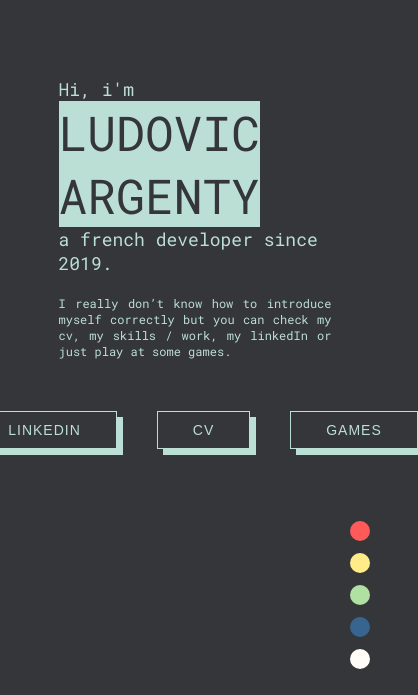
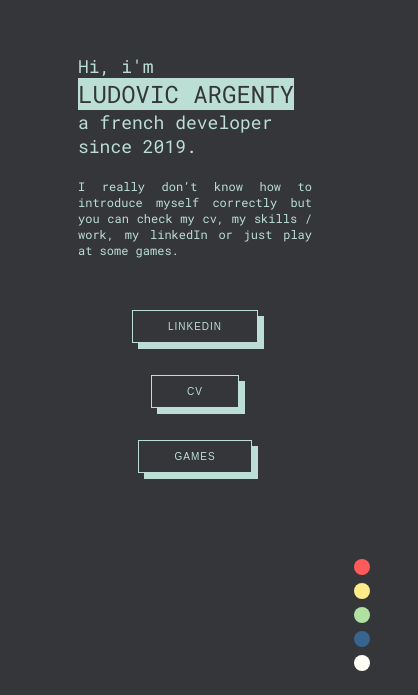
Before and after one commit to Largenty/Portfolio, a React (Create React App) app: page /profile in a window 390 px wide. Shown: the part 149-844 px from the top of the page, 418 px wide, since content can reach past the window. Built offline with nearby package versions, Linux system fonts and the light colour scheme.

Commit message:
adding media

```diff
--- a/src/components/Theme.tsx
+++ b/src/components/Theme.tsx
@@ -39,13 +39,9 @@ const Theme = () => {
           <button
             key={key}
             onClick={() => handleChange(item.theme)}
+            className="theme"
             style={{
-              padding: "10px",
-              margin: "6px 20px",
-              borderRadius: "50%",
               backgroundColor: item.color,
-              border: "none",
-              cursor: "pointer",
             }}
           ></button>
         );
--- a/src/pages/Profile.tsx
+++ b/src/pages/Profile.tsx
@@ -11,7 +11,7 @@ const Profile = () => {
         className="flex justify-center align-center column"
         style={{ height: "100vh", margin: "auto" }}
       >
-        <div style={{ maxWidth: "70%", margin: "auto" }}>
+        <div className="maxWidth" style={{ maxWidth: "70%", margin: "auto" }}>
           <div>
             <h3>Hi, i'm</h3>
             <h1
@@ -38,7 +38,7 @@ const Profile = () => {
             games.
           </p>
 
-          <div className="flex justify-center" style={{ margin: "20px" }}>
+          <div className="flex justify-center mediaButton" style={{ margin: "20px" }}>
             <div style={{ margin: "0 20px" }}>
               <Button {...linkedInLink} />
             </div>
--- a/src/scss/_body.scss
+++ b/src/scss/_body.scss
@@ -28,6 +28,7 @@ body {
 @include theme(#ff5a5a, #ffc9ed, "red");
 @include theme(#343639, #bcdfd5, "dark");
 
+
 // body.yellow {
 //   background-color: #ffec88;
 //   color: #416f72;
--- /dev/null
+++ b/src/scss/_media-queries.scss
@@ -0,0 +1,19 @@
+@media screen and (max-width: 768px) {
+    h1 {
+      font-size: 24px !important;
+    }
+    .mediaButton {
+        flex-direction: column;
+        align-items: center;
+    }
+    .maxWidth {
+        max-width: 60% !important;
+    }
+    .btn {
+        font-size: 10px !important;
+    }
+    .theme {
+        padding: 8px;
+        margin: 4px 20px;
+    }
+  }
--- a/src/scss/components/_profile.scss
+++ b/src/scss/components/_profile.scss
@@ -4,3 +4,7 @@
     color: $text;
   }
 }
+
+.maxWidth {
+  max-width: 70%;
+}
--- /dev/null
+++ b/src/scss/components/_theme.scss
@@ -0,0 +1,7 @@
+.theme {
+  padding: 10px;
+  margin: 6px 20px;
+  border-radius: 50%;
+  border: none;
+  cursor: pointer;
+}
--- a/src/scss/index.scss
+++ b/src/scss/index.scss
@@ -8,6 +8,8 @@
 
 // // Components
 @import "components/button";
+@import "components/theme";
 @import "components/profile";
 
 @import "body";
+@import "media-queries"
```
